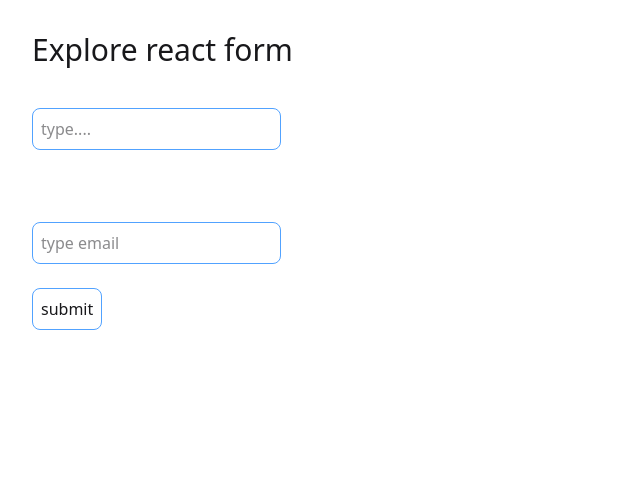
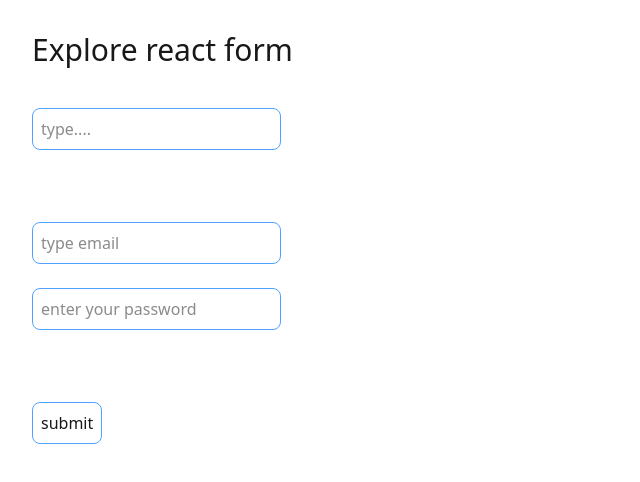
Before and after one commit to developerTamanna/module-46, a React (Vite) app: page / in a window 1280 px wide. Shown: the top 482 px of the page, without its empty margins (0-640 px from the left). Built offline with nearby package versions, Linux system fonts and the light colour scheme.

Commit message:
controlling password

```diff
--- a/src/App.jsx
+++ b/src/App.jsx
@@ -1,5 +1,6 @@
 
 import './App.css'
+import ControlledFiled from './components/ControlledField/ControlledFiled'
 import FormAction from './components/FormAction/FormAction'
 import SimpleForm from './components/SimpleForm/SimpleForm'
 
@@ -14,7 +15,9 @@ function App() {
 
     {/* <SimpleForm></SimpleForm> */}
 
-    <FormAction></FormAction>
+    {/* <FormAction></FormAction> */}
+
+    <ControlledFiled></ControlledFiled>
    </div>
    </div>
   )
--- /dev/null
+++ b/src/components/ControlledField/ControlledFiled.jsx
@@ -0,0 +1,71 @@
+import React, { useState } from 'react';
+
+const ControlledFiled = () => {
+
+//error
+const [error, setError]=useState('')
+
+// const handleError = ()=>{
+
+// }
+//password function
+
+const [password, setPassword]= useState('')
+
+//*
+ const handlePasswordChange = (e)=>{
+
+    console.log(e.target.value);
+       setPassword(e.target.value);
+        if(password.length < 8){
+        setError('8 character must be type')
+    }
+    else{
+        setError('')
+
+    }
+
+
+
+ }
+
+//error handling
+
+
+
+
+//next
+    const handleSubmit =(e)=>{
+        e.preventDefault()
+        console.log('submit')
+    }
+    return (
+        <div>
+             <div className='mt-10'>
+        <form onSubmit={handleSubmit}>
+        <input className='border border-blue-400 p-2 rounded-lg focus:outline-none focus:ring-2 focus:ring-blue-500' type="text" name='text' placeholder='type....' required/>
+
+        <br/>
+        <br/>
+
+         <br/>
+         <br/>
+         <input className='border  border-blue-400 p-2 rounded-lg focus:outline-none focus:ring-2 focus:ring-blue-500' type="email" name="email" placeholder='type email ' required/>
+
+         <br/>
+         <br/>
+         <input onChange={handlePasswordChange} className='border  border-blue-400 p-2 rounded-lg focus:outline-none focus:ring-2 focus:ring-blue-500' type="password" name="password"  placeholder='enter your password' defaultValue={password} required/>
+         <br/>
+         <br/>
+         <span>{error}</span>
+         <br/>
+         <br/>
+
+         <input className='border  border-blue-400 p-2 rounded-lg focus:outline-none focus:ring-2 focus:ring-blue-500' type="submit" value="submit"/>
+        </form>
+    </div>
+        </div>
+    );
+};
+
+export default ControlledFiled;
```
